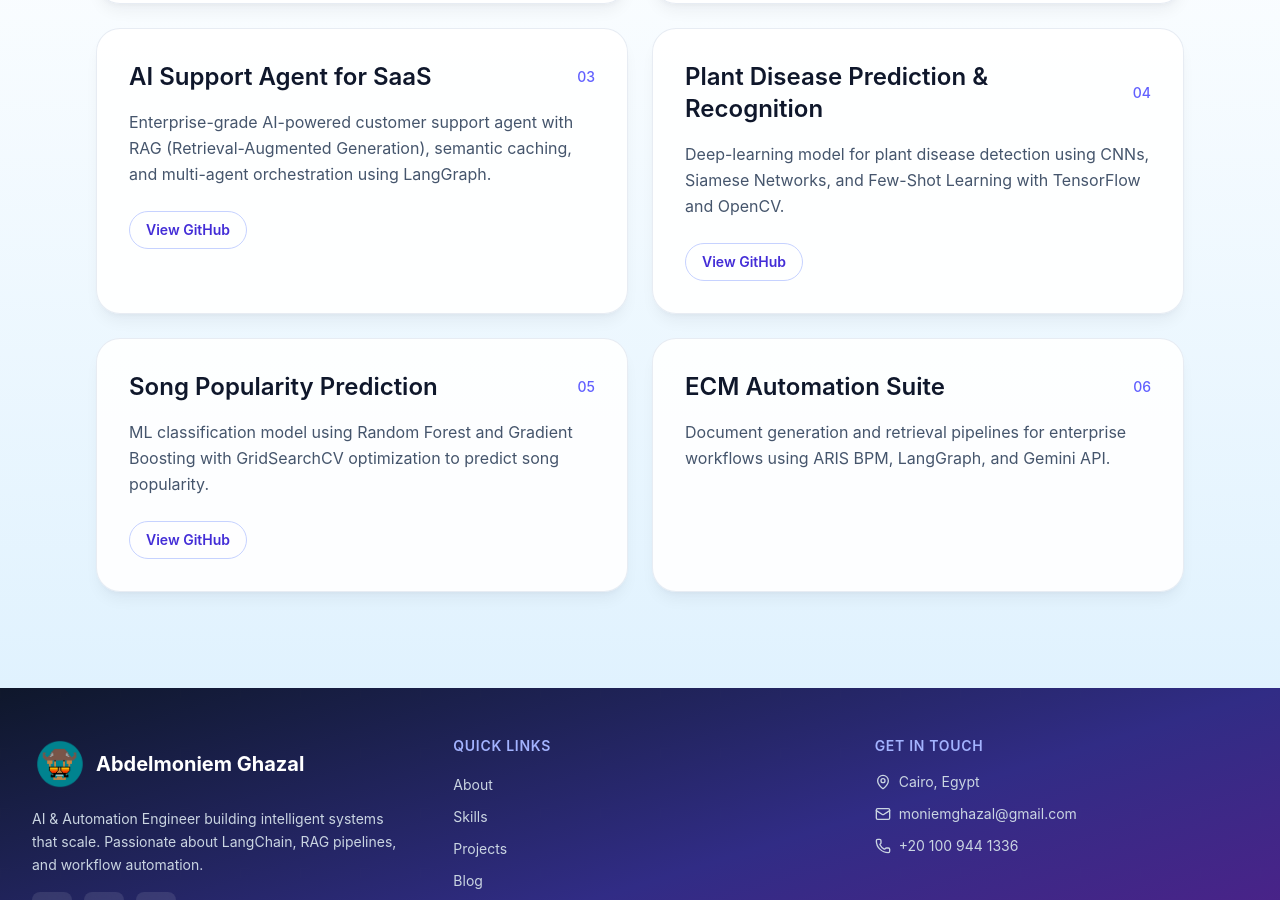
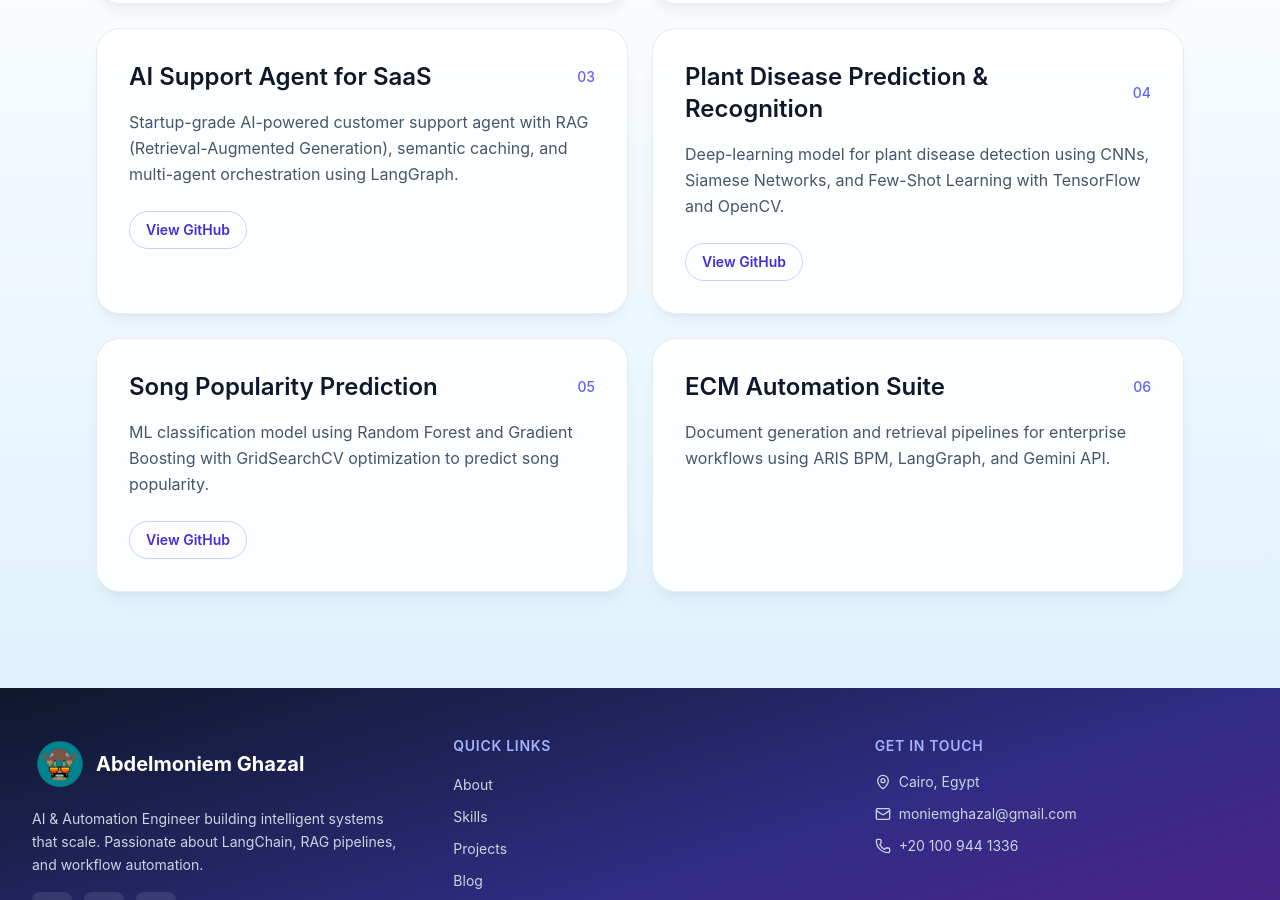
Before and after one commit to moniem2020/Portfolio, a Next.js app: page /projects in a window 1280 px wide. Shown: the part 1050-1950 px from the top of the page. Built offline with nearby package versions, Linux system fonts and the light colour scheme.

Commit message:
Sync data/projects.ts with homepage changes
- Changed to 'Startup-grade' to match app/page.tsx
- Updated impact to 'Production-ready architecture with security and observability'

```diff
--- a/data/projects.ts
+++ b/data/projects.ts
@@ -18,8 +18,8 @@ export const projects = [
   {
     title: "AI Support Agent for SaaS",
     description:
-      "Enterprise-grade AI-powered customer support agent with RAG (Retrieval-Augmented Generation), semantic caching, and multi-agent orchestration using LangGraph.",
-    impact: "LangGraph orchestration with PII detection and auto-escalation",
+      "Startup-grade AI-powered customer support agent with RAG (Retrieval-Augmented Generation), semantic caching, and multi-agent orchestration using LangGraph.",
+    impact: "Production-ready architecture with security and observability",
     demo: undefined,
     github: "https://github.com/moniem2020/AI-Support-Agent-for-Saas",
   },
```
